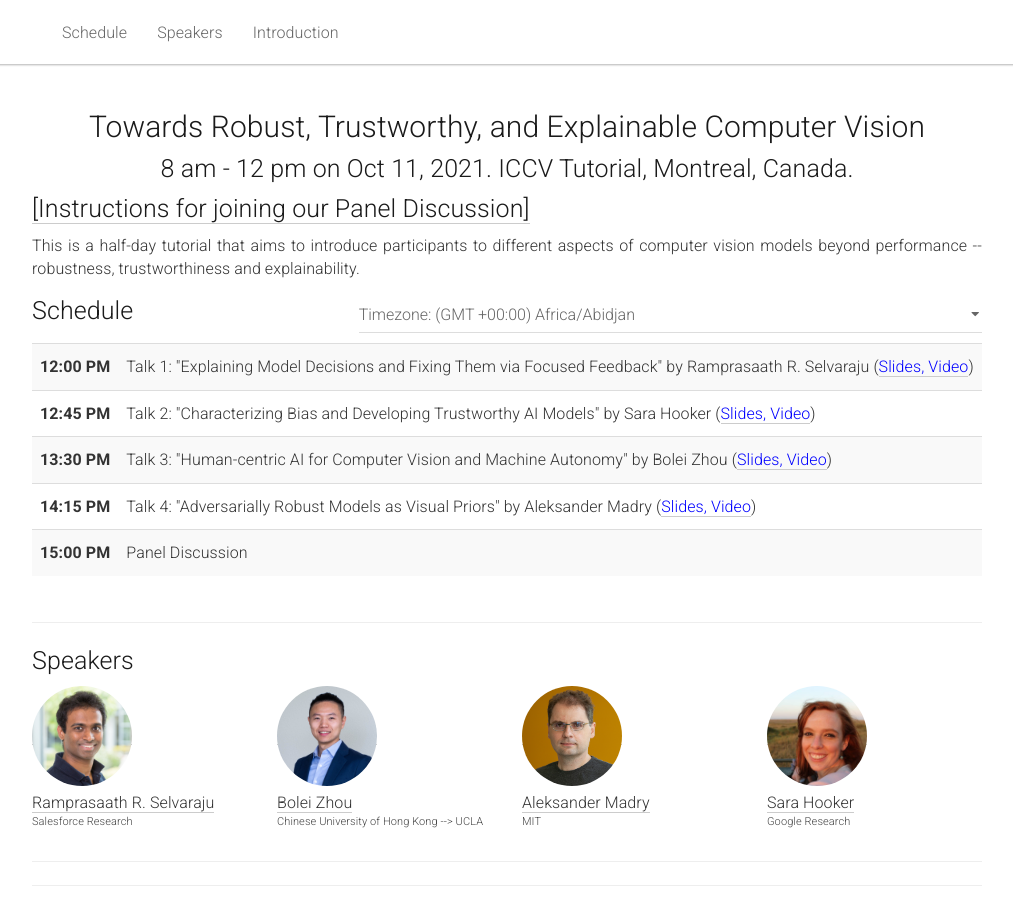
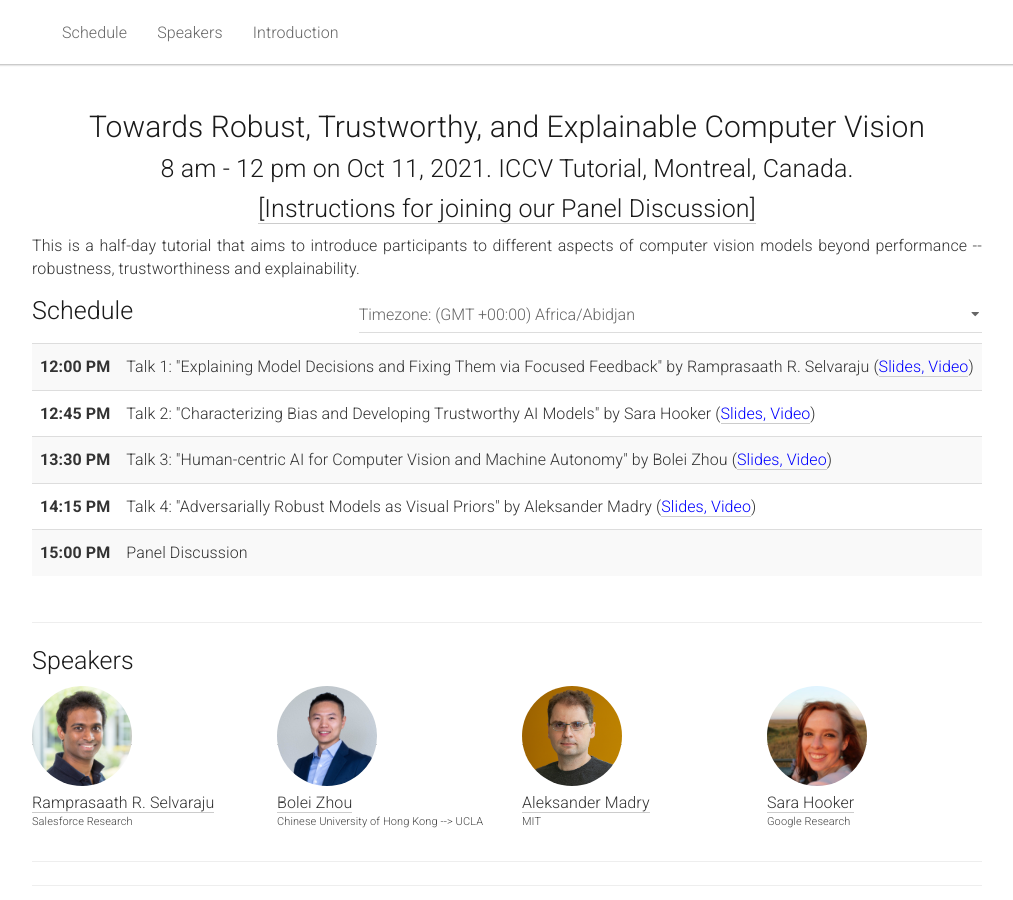
Before and after one commit to explainablevision/explainablevision.github.io, a Jekyll site: the page built from _pages/home.md, in a window 1280 px wide and 900 px high. Shown: the whole window, without its empty margins (133-1146 px from the left). Built offline with Jekyll 4.4.1, drawn with Linux system fonts in a browser that asks for light colours.

```diff
--- a/_pages/home.md
+++ b/_pages/home.md
@@ -14,10 +14,10 @@ acknowledgements: ""
   <div class="col-xs-12">
     <center><h1>Towards Robust, Trustworthy, and Explainable Computer Vision</h1></center>
     <center><h2>8 am - 12 pm on Oct 11, 2021. ICCV Tutorial, Montreal, Canada.</h2></center>
+    <center><h2><a href="https://www.eventscribe.net/2021/ICCV/agenda.asp?startdate=10/11/2021&enddate=10/11/2021&BCFO=Tu&pfp=Tutorials&tn=&cpf2=&cus2=&pta=" target="_blank">[Instructions for joining our Panel Discussion]</a></h2> </center>
   </div>
 </div>
 
-<h2><a href="https://www.eventscribe.net/2021/ICCV/agenda.asp?startdate=10/11/2021&enddate=10/11/2021&BCFO=Tu&pfp=Tutorials&tn=&cpf2=&cus2=&pta=" target="_blank">[Instructions for joining our Panel Discussion]</a></h2>
 
 <div class="row">
     <div class="col-xs-12">
```
